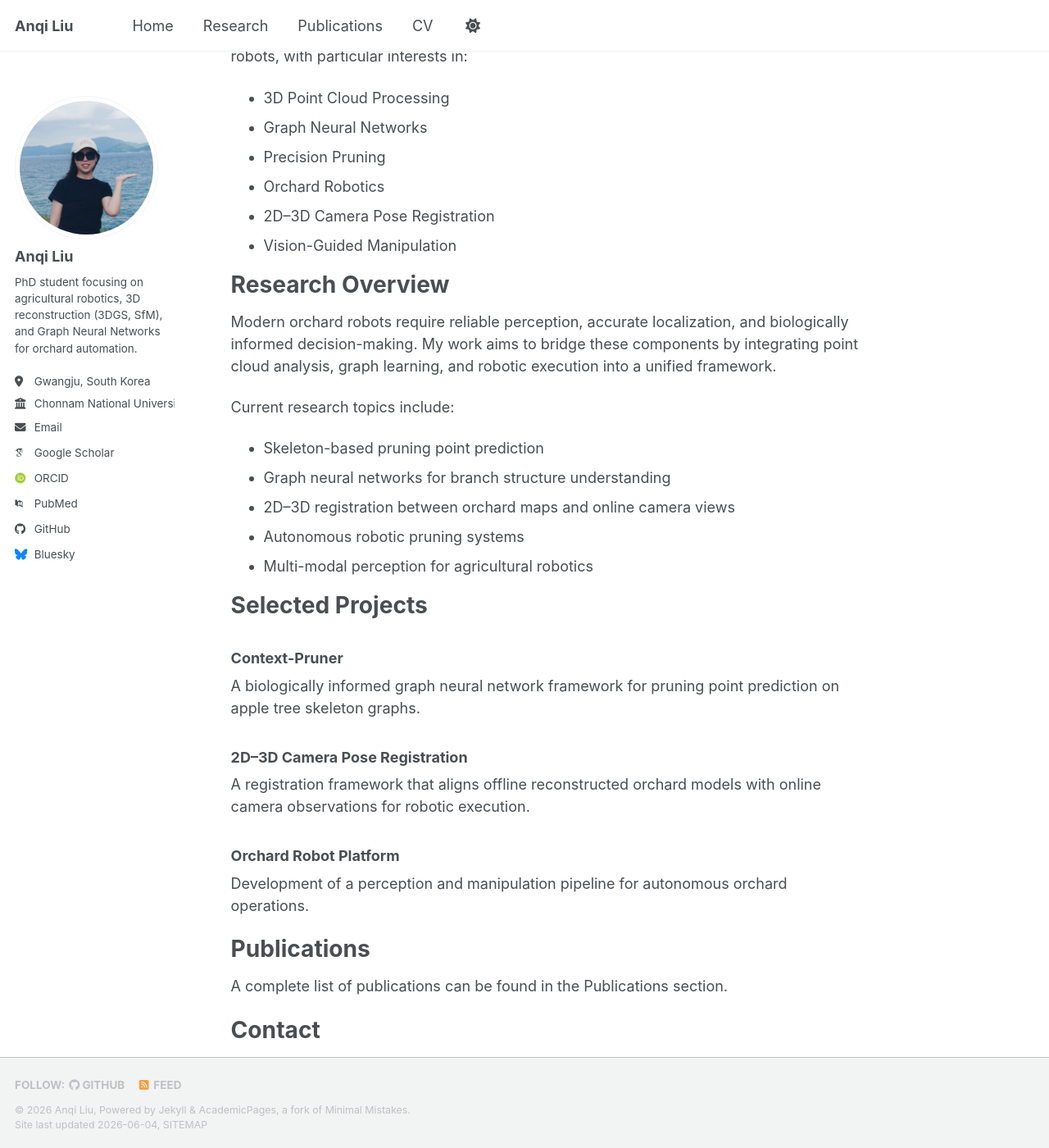
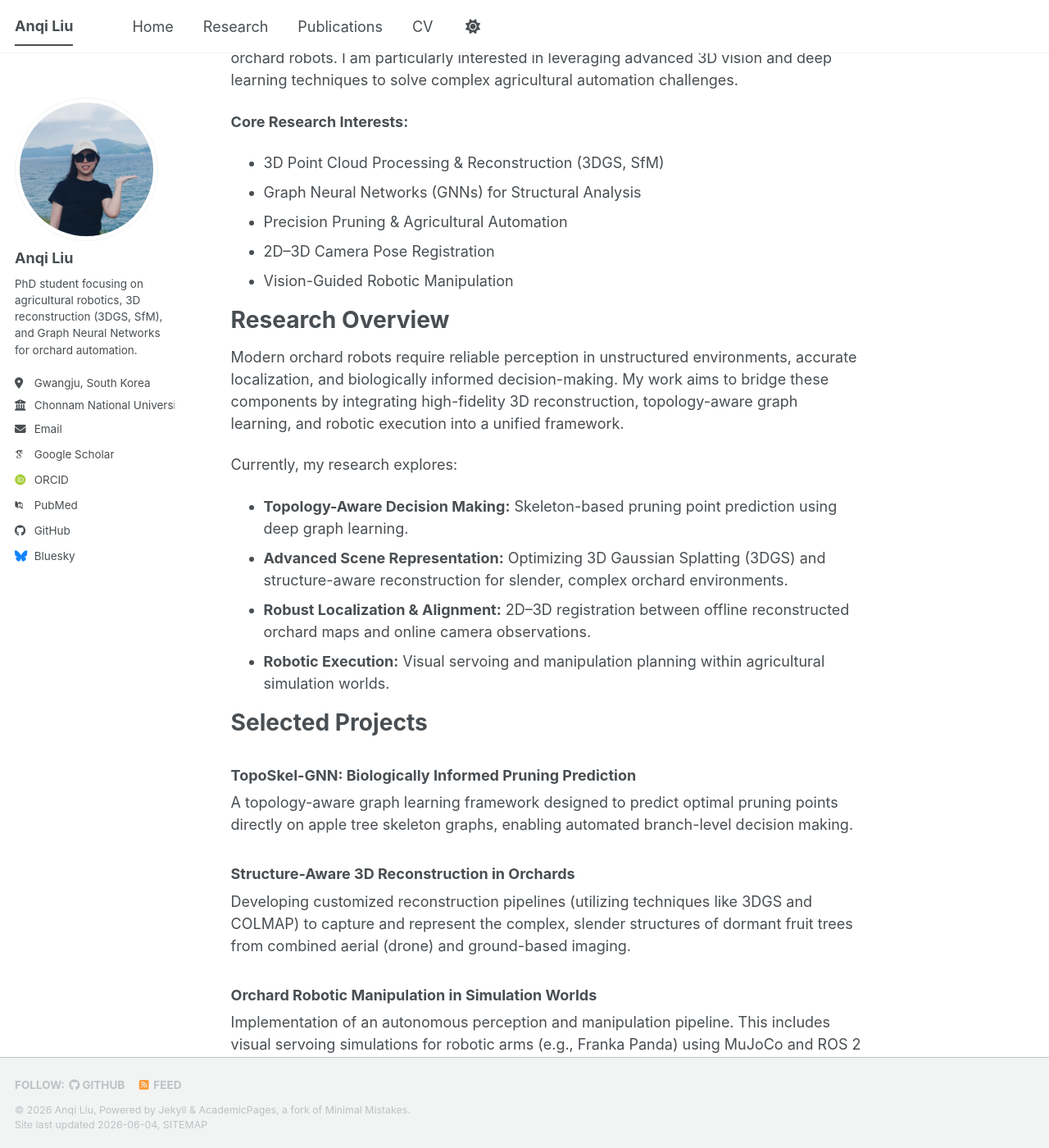
Before and after one commit to Anqi00/AnqiLiu, a Jekyll site: the page built from _pages/about.md, in a window 1280 px wide and 1400 px high, scrolled down 238 px. Shown: the whole window at 82% size. Built offline with Jekyll 4.4.1, drawn with Linux system fonts in a browser that asks for light colours; some web fonts are replaced; a script bundle is joined from its source files by our own code; library files that are not in the unit come from our copies; our own code applies the rules of GitHub Pages for plain Markdown files; some of the changed text lies outside the part shown.

Commit message:
Update homepage

```diff
--- a/_data/navigation.yml
+++ b/_data/navigation.yml
@@ -8,12 +8,11 @@
 #      Markdown formatted page while the second is generated using JSON.
 
 main:
-
   - title: "Home"
-    url: /Home/
+    url: /
 
   - title: "Research"
-    url: /Research/
+    url: /portfolio/
 
   - title: "Publications"
     url: /publications/
--- a/_pages/about.md
+++ b/_pages/about.md
@@ -1,60 +1,51 @@
 ---
-
 permalink: /
-title: "Anqi Liu"
+title: "About Me"
 author_profile: true
 redirect_from:
-
-* /about/
-* /about.html
-
+  - /about/
+  - /about.html
 ---
 
 # Welcome
 
-I am **Anqi Liu**, a researcher working at the intersection of **robotics, computer vision, and intelligent agriculture**.
+I am **Anqi Liu**, a Ph.D. student at **Chonnam National University**, working at the intersection of **robotics, computer vision, and intelligent agriculture**.
 
-My research focuses on developing perception and decision-making systems for orchard robots, with particular interests in:
+My research focuses on developing robust perception and decision-making systems for orchard robots. I am particularly interested in leveraging advanced 3D vision and deep learning techniques to solve complex agricultural automation challenges.
 
-* 3D Point Cloud Processing
-* Graph Neural Networks
-* Precision Pruning
-* Orchard Robotics
+**Core Research Interests:**
+* 3D Point Cloud Processing & Reconstruction (3DGS, SfM)
+* Graph Neural Networks (GNNs) for Structural Analysis
+* Precision Pruning & Agricultural Automation
 * 2D–3D Camera Pose Registration
-* Vision-Guided Manipulation
+* Vision-Guided Robotic Manipulation
 
 # Research Overview
 
-Modern orchard robots require reliable perception, accurate localization, and biologically informed decision-making. My work aims to bridge these components by integrating point cloud analysis, graph learning, and robotic execution into a unified framework.
+Modern orchard robots require reliable perception in unstructured environments, accurate localization, and biologically informed decision-making. My work aims to bridge these components by integrating high-fidelity 3D reconstruction, topology-aware graph learning, and robotic execution into a unified framework.
 
-Current research topics include:
-
-* Skeleton-based pruning point prediction
-* Graph neural networks for branch structure understanding
-* 2D–3D registration between orchard maps and online camera views
-* Autonomous robotic pruning systems
-* Multi-modal perception for agricultural robotics
+Currently, my research explores:
+* **Topology-Aware Decision Making:** Skeleton-based pruning point prediction using deep graph learning.
+* **Advanced Scene Representation:** Optimizing 3D Gaussian Splatting (3DGS) and structure-aware reconstruction for slender, complex orchard environments.
+* **Robust Localization & Alignment:** 2D–3D registration between offline reconstructed orchard maps and online camera observations.
+* **Robotic Execution:** Visual servoing and manipulation planning within agricultural simulation worlds.
 
 # Selected Projects
 
-### Context-Pruner
+### TopoSkel-GNN: Biologically Informed Pruning Prediction
+A topology-aware graph learning framework designed to predict optimal pruning points directly on apple tree skeleton graphs, enabling automated branch-level decision making.
 
-A biologically informed graph neural network framework for pruning point prediction on apple tree skeleton graphs.
+### Structure-Aware 3D Reconstruction in Orchards
+Developing customized reconstruction pipelines (utilizing techniques like 3DGS and COLMAP) to capture and represent the complex, slender structures of dormant fruit trees from combined aerial (drone) and ground-based imaging.
 
-### 2D–3D Camera Pose Registration
-
-A registration framework that aligns offline reconstructed orchard models with online camera observations for robotic execution.
-
-### Orchard Robot Platform
-
-Development of a perception and manipulation pipeline for autonomous orchard operations.
+### Orchard Robotic Manipulation in Simulation Worlds
+Implementation of an autonomous perception and manipulation pipeline. This includes visual servoing simulations for robotic arms (e.g., Franka Panda) using MuJoCo and ROS 2 to precisely target pruning locations in virtual agricultural environments.
 
 # Publications
 
-A complete list of publications can be found in the Publications section.
+A complete list of my journal articles, conference papers, and preprints can be found in the [Publications](/publications/) section.
 
 # Contact
 
-Email: [your_email@example.com](mailto:your_email@example.com)
-
-GitHub: https://github.com/Anqi00
+**Email:** [anqi0127@jnu.ac.kr](mailto:anqi0127@jnu.ac.kr)
+**GitHub:** [https://github.com/Anqi00](https://github.com/Anqi00)
```
Also changed, not shown: _pages/publications.html (+26 -0 lines).
